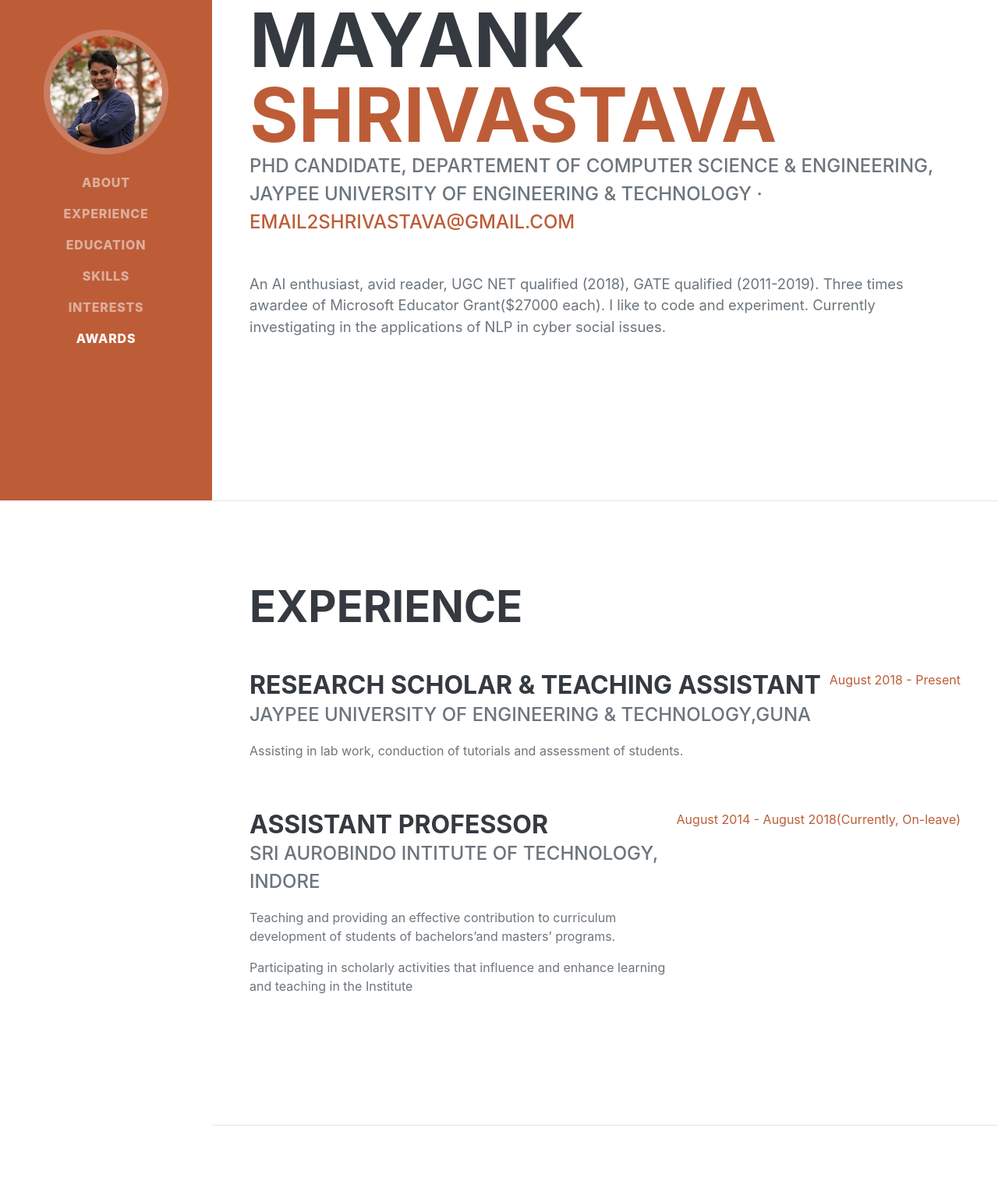
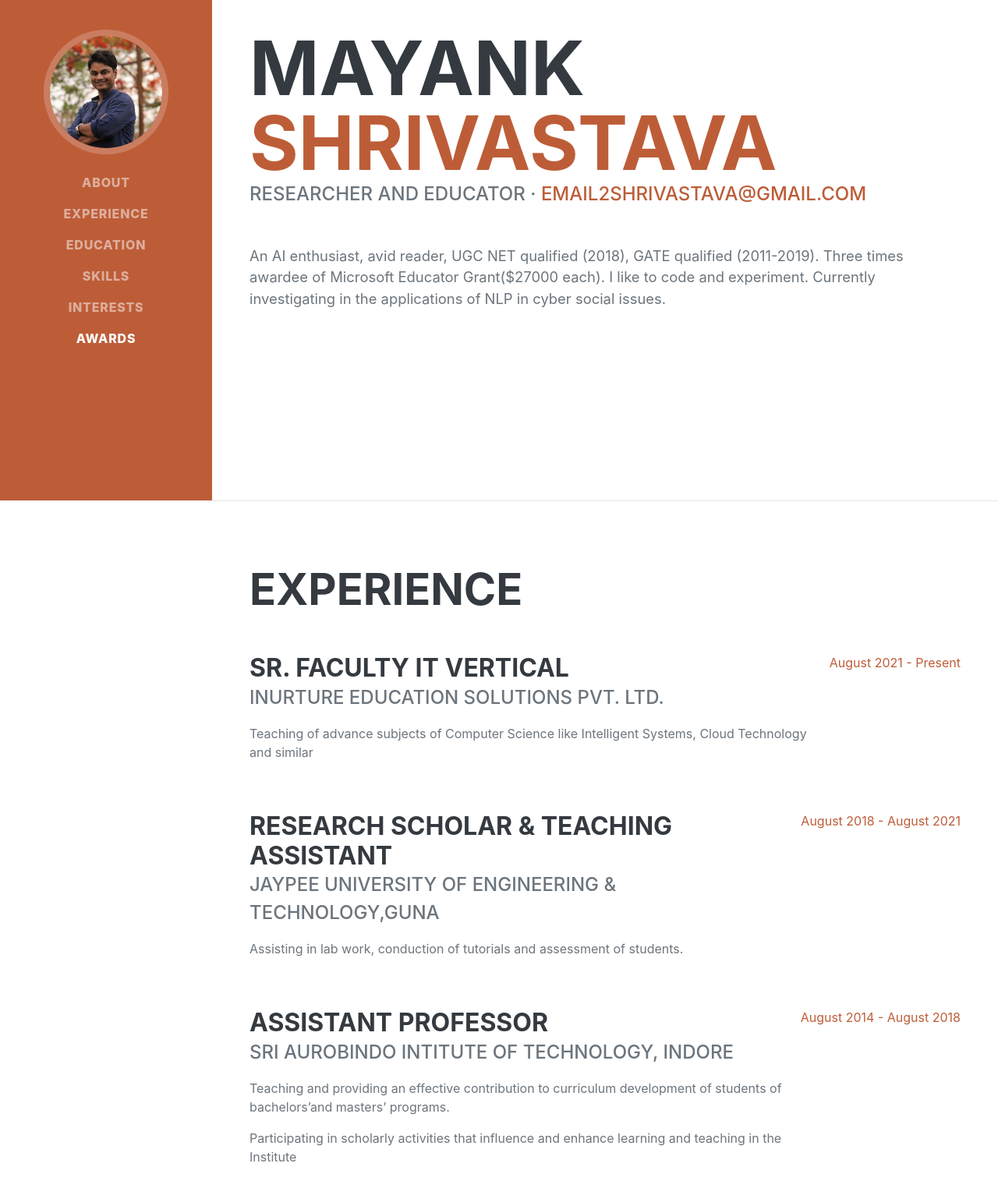
Before and after one commit to shrimayank/shrimayank.github.io, a plain HTML site: page index.html in a window 1280 px wide. Shown: the part 158-1673 px from the top of the page at 78% size. Drawn offline with nearby package versions, Linux system fonts and the light colour scheme; a web font is replaced by a local one.

Commit message:
Add files via upload

```diff
--- a/index.html
+++ b/index.html
@@ -47,7 +47,7 @@
                         <span class="text-primary">Shrivastava</span>
                     </h1>
                     <div class="subheading mb-5">
-                        PhD Candidate, Departement of Computer Science & Engineering, Jaypee University of Engineering & Technology ·
+                        Researcher and Educator ·
                         <a href="mailto:name@email.com">email2shrivastava@gmail.com</a>
                     </div>
                     <p class="lead mb-5">An AI enthusiast, avid reader, UGC NET qualified (2018), GATE qualified (2011-2019). Three times awardee of Microsoft Educator Grant($27000 each). I like to code and experiment. Currently investigating in the applications of NLP in cyber social issues.</p>
@@ -61,12 +61,21 @@
                     <h2 class="mb-5">Experience</h2>
                     <div class="d-flex flex-column flex-md-row justify-content-between mb-5">
                         <div class="flex-grow-1">
+                            <h3 class="mb-0">Sr. Faculty IT Vertical </h3>
+                            <div class="subheading mb-3">iNurture Education Solutions Pvt. Ltd. </div>
+                            <p>Teaching of advance subjects of Computer Science like Intelligent Systems, Cloud Technology and similar</p>
+                        </div>
+
+                        <div class="flex-shrink-0"><span class="text-primary">August 2021 - Present</span></div>
+                    </div>
+					<div class="d-flex flex-column flex-md-row justify-content-between mb-5">
+                        <div class="flex-grow-1">
                             <h3 class="mb-0">Research Scholar & Teaching Assistant </h3>
                             <div class="subheading mb-3">Jaypee University of Engineering & Technology,Guna</div>
                             <p>Assisting in lab work, conduction of tutorials and assessment of students.</p>
                         </div>
 
-                        <div class="flex-shrink-0"><span class="text-primary">August 2018 - Present</span></div>
+                        <div class="flex-shrink-0"><span class="text-primary">August 2018 - August 2021</span></div>
                     </div>
 					 <div class="d-flex flex-column flex-md-row justify-content-between mb-5">
                         <div class="flex-grow-1">
@@ -76,7 +85,7 @@
 							<p>Participating  in  scholarly  activities  that  influence  and  enhance  learning  and teaching in the Institute</p>
 	                     </div>
 
-                        <div class="flex-shrink-0"><span class="text-primary">August 2014 - August 2018(Currently, On-leave)</span></div>
+                        <div class="flex-shrink-0"><span class="text-primary">August 2014 - August 2018</span></div>
                     </div>
 
                 </div>
@@ -140,8 +149,8 @@
             <section class="resume-section" id="interests">
                 <div class="resume-section-content">
                     <h2 class="mb-5">Interests</h2>
-                    <p>Apart from spending time in research, I like to read, cook and extravagantly engage in movies and television shows.</p>
-                    <p class="mb-0">When forced out of my abode, I ride and roam. I like to stay around nature. In concrete jungle, I explore food joints and art junctions. </p>
+                    <p>Apart from spending time in research, I like to read, cook and extravagantly engage in movies and series.</p>
+                    <p class="mb-0">When forced out of my abode, I ride and roam. I like to stay around nature. In concrete jungles, I explore food joints and art junctions. </p>
                 </div>
             </section>
             <hr class="m-0" />
```
